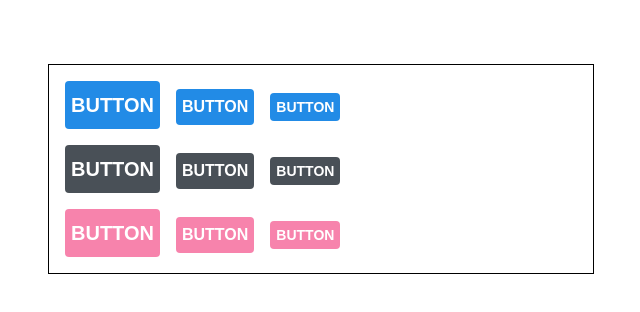
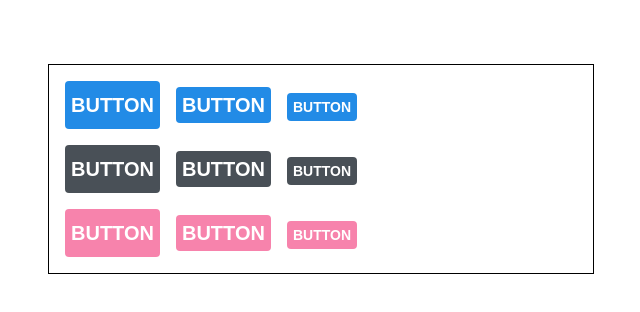
Before and after one commit to haileychoi15/react-tutorial, a React (Create React App) app: page / in a window 1280 px wide. Shown: the top 312 px of the page, without its empty margins (319-959 px from the left). Built offline with nearby package versions, Linux system fonts and the light colour scheme.

Commit message:
button size refactoring

```diff
--- a/src/styled-components/Button.js
+++ b/src/styled-components/Button.js
@@ -18,26 +18,27 @@ const colorStyles = css`
 }};
 `;
 
+const sizes = {
+  large: {
+    height: '3rem',
+    fontSize: '1.25rem'
+  },
+  medium: {
+    height: '2.25rem',
+    fontSize: '1.25rem'
+  },
+  small: {
+    height: '1.75rem',
+    fontSize: '0.875rem'
+  }
+}
+
 const sizeStyles = css`
   /* 크기 */
-  ${props =>
-  props.size === 'large' &&
-  css`
-    height: 3rem;
-    font-size: 1.25rem;
-  `}
-  ${props =>
-    props.size === 'medium' &&
-    css`
-    height: 2.25rem;
-    font-size: 1rem;
-  `}
-    ${props =>
-    props.size === 'small' &&
-    css`
-    height: 1.75rem;
-    font-size: 0.875rem;
-  `}
+  ${ ({ size }) => css` // props 에서 size 만 추출
+    height: ${sizes[size].height};
+    font-size: ${sizes[size].fontSize};
+    `}
 `;
 
 const StyledButton = styled.button`
```
